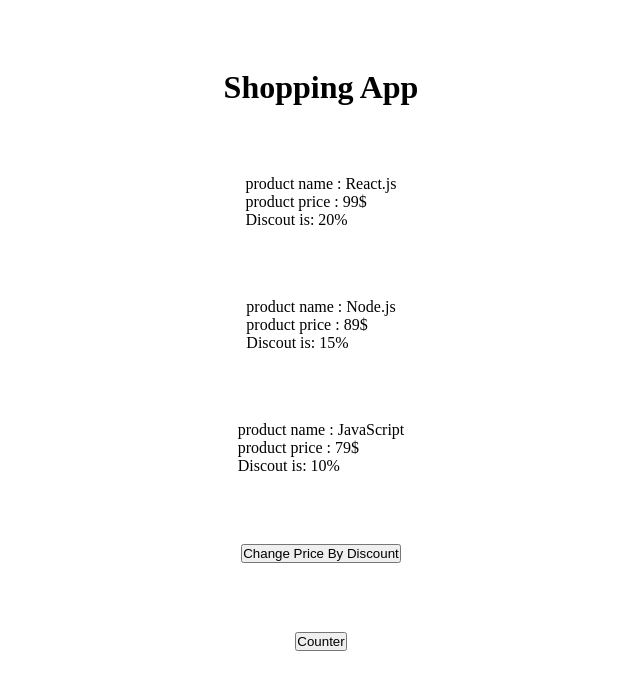
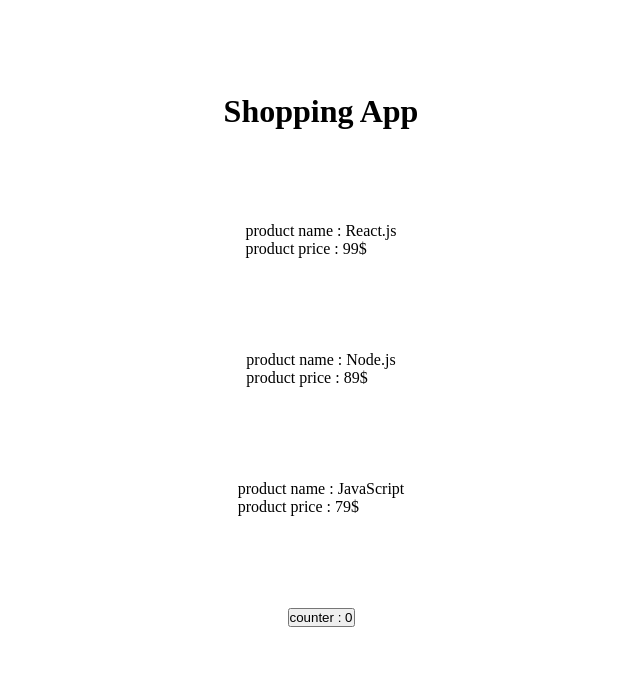
Before and after one commit to Ali-DoostAli/React-course, a React (Create React App) app: page / in a window 1280 px wide. Shown: the top 690 px of the page, without its empty margins (319-959 px from the left). Built offline with nearby package versions, Linux system fonts and the light colour scheme.

Commit message:
pass function as props

```diff
--- a/src/App.js
+++ b/src/App.js
@@ -1,8 +1,6 @@
-import React, { useState } from 'react';
+import React, { useState } from "react";
 import Product from "./components/Product/Product";
-import "./App.css"
-
-
+import "./App.css";
 
 // const App = () => {
 
@@ -41,47 +39,48 @@
 class App extends React.Component {
   state = {
     products: [
-      {title: "React.js" , price: "99$" , discout:"20%",id:1 },
-      {title: "Node.js" , price: "89$" , discout:"15%",id:2},
-      {title: "JavaScript" , price: "79$" , discout:"10%",id:3}
+      { title: "React.js", price: "99$", discout: "20%" },
+      { title: "Node.js", price: "89$", discout: "15%" },
+      { title: "JavaScript", price: "79$", discout: "10%" },
     ],
-    count:0,
+    count: 0,
   };
-   clickHandler=()=>{
+
+  clickHandler = (newTitle) => {
     this.setState({
       products: [
-        {title: "React.js" , price: "79.2$" , discout:"0"},
-        {title: "Node.js" , price: "75.65$" , discout:"0"},
-        {title: "JavaScript" , price: "71.1$" , discout:"0"}
-      ]
+        { title: "React.js", price: "79.2$", discout: "0" },
+        { title: newTitle, price: "75.65$", discout: "0" },
+        { title: "JavaScript", price: "71.1$", discout: "0" },
+      ],
     });
-   }
+  };
 
+  countHandler = (id) => {
+    console.log("count clicked", id);
+    this.setState({ count: this.state.count + 1 });
+  };
 
-  countHandler=(id)=>{
-   console.log("count clicked",id);
-   this.setState({count:this.state.count + 1});
-  }
   render() {
     return (
       <div className="container" id="title">
         <h1>Shopping App</h1>
-           {this.state.products.map((product) =>{
-            return <Product
+        {this.state.products.map((product, index) => {
+          return (
+            <Product
               name={product.title}
               price={product.price}
-             key={product.id}
-             >
-               <p >Discout is: {product.discout} </p>
-             </Product>
+              key={index}
+              click={this.clickHandler.bind(this, "new title")}
+            />
+          );
         })}
-           <button onClick={this.clickHandler}>Change Price By Discount</button>
-           <button onClick={()=>this.countHandler(2)}>Counter</button>
+        <button onClick={() => this.countHandler({ id: 2 })}>
+          counter : {this.state.count}
+        </button>
       </div>
     );
   }
 }
 
-
-
 export default App;
--- a/src/components/Product/Product.js
+++ b/src/components/Product/Product.js
@@ -4,10 +4,9 @@
 
 const Product = (props) => {
   return (
-    <div className={styles.Product}>
+    <div className={styles.Product} onClick={props.click}>
       <p>product name : {props.name}</p>
       <p>product price : {props.price}</p>
-
       {props.children}
     </div>
   );
```
Lines whose indentation alone changed are shown as unchanged.
